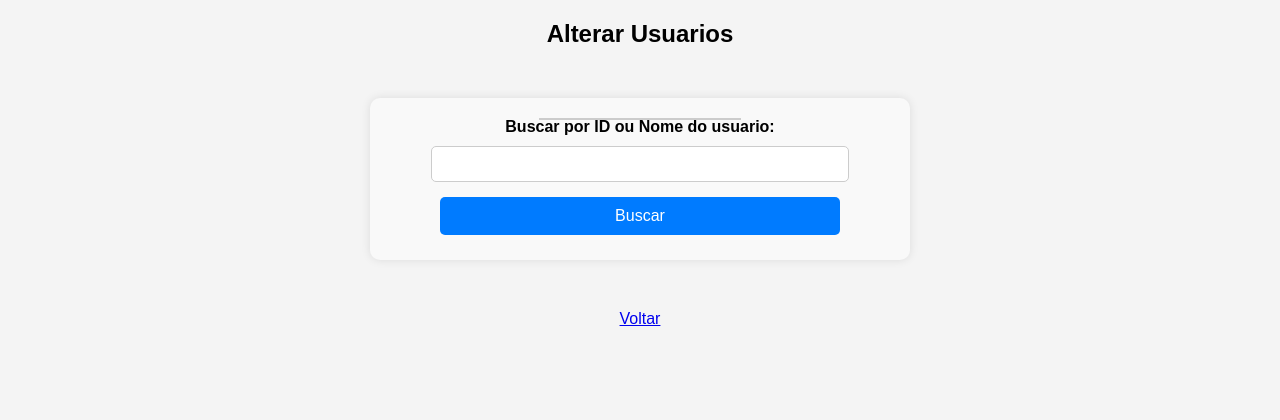
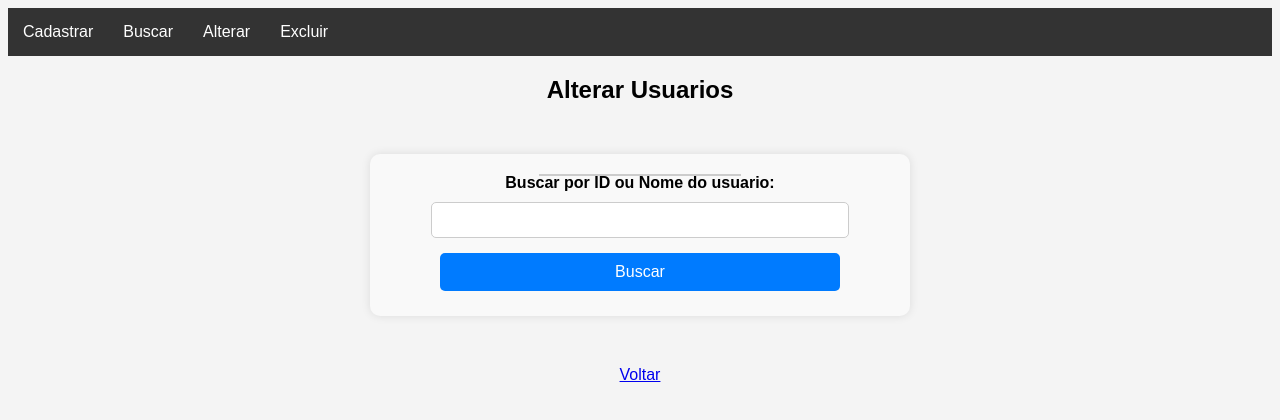
Before and after one commit to IsaacBeep/Prova_IsaacSouza, a PHP site: page /alterar_usuario.php in a window 1280 px wide. Shown: the top 420 px of the page. Run offline with PHP 8.4, Linux system fonts and the light colour scheme; a user stored in the database is signed in; data comes from the database, SQL or seed files in the repository.

Commit message:
indenização

```diff
--- a/alterar_usuario.php
+++ b/alterar_usuario.php
@@ -2,6 +2,7 @@
 
 session_start();
 require_once 'conexao.php';
+require_once 'menu.php';
 
 // VERFICIA SE O USUARIO DE ERMISSÃO DE ADM
 if ($_SESSION['perfil'] != 1) {
@@ -45,9 +46,11 @@ if ($_SERVER["REQUEST_METHOD"] == "POST")
     <meta name="viewport" content="width=device-width, initial-scale=1.0">
     <title>Alterar Usuario</title>
     <link rel="stylesheet" href="styles.css">
+    <script src="validacoes.js"></script>
 
     <!-- CERTIFIQUE-SE DE QUE O JAVASCRIPT ESTA SENDO CARREGADO CORRETAMENTE -->
     <script src="scripts.js"></script>
+
 </head>
 <body>
     <h2>Alterar Usuarios</h2>
@@ -65,9 +68,9 @@ if ($_SERVER["REQUEST_METHOD"] == "POST")
         <form action="processa_alteracao_usuario.php" method="POST">
             <input type="hidden" name="id_usuario" value="<?=htmlspecialchars($usuario['id_usuario'])?>">
             <label for="nome">Nome:</label>
-            <input type="text" id="nome" name="nome" value="<?=htmlspecialchars($usuario['nome'])?>" required>
+            <input type="text" id="nome" name="nome" value="<?=htmlspecialchars($usuario['nome'])?>" required onkeyup="validarNome()">
             <label for="email">E-mail:</label>
-            <input type="email" id="email" name="email" value="<?=htmlspecialchars($usuario['email'])?>" required>
+            <input type="email" id="email" name="email" value="<?=htmlspecialchars($usuario['email'])?>" required onkeyup="validarEmail()">
             <label for="id_perfil">Perfil:</label>
             <select id="id_perfil" name="id_perfil">
                 <option value="1" <?=$usuario['id_perfil'] == 1 ? 'selected': ''?>>Administrador</option>
--- a/buscar_usuario.php
+++ b/buscar_usuario.php
@@ -1,6 +1,7 @@
 <?php
 session_start();
 require_once 'conexao.php';
+require_once 'menu.php';
 
 if ($_SESSION['perfil'] != 1 && $_SESSION['perfil'] !=2) {
     echo "<script>alert('Acesso negado!');window.location.href='principal.php';</script>";
@@ -38,6 +39,7 @@ $usuarios = $stmt->fetchAll(PDO::FETCH_ASSOC);
     <meta name="viewport" content="width=device-width, initial-scale=1.0">
     <title>Buscar Usuario</title>
     <link rel="stylesheet" href="styles.css">
+    <script src="scripts.js"></script>
 </head>
 <body>
     <h2>Lista de Usuarios</h2>
--- a/cadastro_usuario.php
+++ b/cadastro_usuario.php
@@ -1,7 +1,7 @@
 <?php
 session_start();
 require_once 'conexao.php';
-
+require_once 'menu.php';
 
 if ($_SESSION['perfil']!= 1){
     echo "Acesso Negado!";
@@ -36,12 +36,13 @@ if($_SERVER["REQUEST_METHOD"]=="POST"){
     <meta name="viewport" content="width=device-width, initial-scale=1.0">
     <title>Cadastrar Usuario</title>
     <link rel="stylesheet" href="styles.css">
+    <script src="scripts.js"></script>
 </head>
 <body>
     <h2>Cadastrar Usuario</h2>
     <form action="cadastro_usuario.php" method="POST">
         <label for="nome">Nome: </label>
-        <input type="text" id="nome" name="nome" required>
+        <input type="text" id="nome" name="nome" required onkeyup="maiusculo(this)">
 
         <label for="email">E-mail: </label>
         <input type="email" id="email" name="email" required>
--- a/excluir_usuario.php
+++ b/excluir_usuario.php
@@ -1,6 +1,8 @@
 <?php
 session_start();
 require_once 'conexao.php';
+require_once 'menu.php';
+
 if ($_SESSION['perfil'] != 1) {
     echo "<script>alert('Acesso negado!');window.location.href='principal.php';</script>";
     exit();
@@ -39,6 +41,7 @@ if (isset($_GET['id']) && is_numeric($_GET['id'])) {
     <meta name="viewport" content="width=], initial-scale=1.0">
     <title>Excluir Usuario</title>
     <link rel="stylesheet" href="styles.css">
+    <script src="scripts.js"></script>
 </head>
 <body>
     <h2>Excluir Usuario</h2>
--- a/login.php
+++ b/login.php
@@ -44,6 +44,7 @@ if ($_SERVER["REQUEST_METHOD"] == "POST"){
     <link rel="stylesheet" href="styles.css">
 </head>
 <body>
+
     <h2>Login</h2>
     <form action="login.php" method="POST">
         <label for="email">E-mail:</label>
--- /dev/null
+++ b/menu.php
@@ -0,0 +1,81 @@
+<?php
+require_once 'conexao.php';
+
+
+if ($_SESSION['perfil']!= 1){
+    echo "Acesso Negado!";
+    exit();
+}
+
+
+$id_perfil = $_SESSION['perfil'];
+$sqlPerfil = "SELECT nome_perfil FROM perfil WHERE id_perfil = :id_perfil";
+$stmtPerfil = $pdo->prepare($sqlPerfil);
+$stmtPerfil->bindParam(':id_perfil', $id_perfil);
+$stmtPerfil->execute();
+$perfil = $stmtPerfil->fetch(PDO::FETCH_ASSOC);
+$nome_perfil = $perfil['nome_perfil'];
+
+$permissoes = [
+
+    1=>
+[
+    "Cadastrar"=>["cadastro_usuario.php","cadastro_perfil.php","cadastro_cliente.php","cadastro_fornecedor.php","cadastro_produto.php","cadastro_funcionario.php"],
+    "Buscar"=>["buscar_usuario.php","buscar_perfil.php","buscar_cliente.php","buscar_fornecedor.php","buscar_produto.php","buscar_funcionario.php"],
+    "Alterar"=>["alterar_usuario.php","alterar_perfil.php","alterar_cliente.php","alterar_fornecedor.php","alterar_produto.php","alterar_funcionario.php"],
+    "Excluir"=>["excluir_usuario.php","excluir_perfil.php","excluir_cliente.php","excluir_fornecedor.php","excluir_produto.php","excluir_funcionario.php"]],
+
+    2=>
+[
+    "Cadastrar"=>["cadastro_cliente.php"],
+    "Buscar"=>["buscar_cliente.php","buscar_fornecedor.php","buscar_produto.php"],
+    "Alterar"=>["alterar_cliente.php","alterar_fornecedor.php"]],
+
+    3=>
+[
+    "Cadastrar"=>["cadastro_fornecedor.php","cadastro_produto.php"],
+    "Buscar"=>["buscar_cliente.php","buscar_fornecedor.php","buscar_produto.php"],
+    "Alterar"=>["alterar_fornecedor.php","alterar_produto.php"]],
+    "Excluir"=>["excluir_produto.php"],
+
+    4=>
+[
+    "Cadastrar"=>["cadastro_cliente.php"],
+    "Buscar"=>["buscar_produto.php"],
+    "Alterar"=>["alterar_cliente.php"]],
+
+];
+
+// OBTENDO AS OPÇÕES DISPONIVEIS PARA O PERFIL LOGADO
+
+$opcoes_menu = $permissoes[$id_perfil];
+?>
+
+<!DOCTYPE html>
+<html lang="en">
+<head>
+    <meta charset="UTF-8">
+    <meta name="viewport" content="width=device-width, initial-scale=1.0">
+    <title>Document</title>
+    <link rel="stylesheet" href="styles.css">
+    <script src="scripts.js"></script>
+</head>
+<body>
+<nav>
+            <ul class="menu">
+                <?php foreach($opcoes_menu as $categoria=>$arquivos): ?>
+                <li class="dropdown">
+                    <a href="#"><?= $categoria ?></a>
+                    <ul class="dropdown-menu">
+                        <?php foreach($arquivos as $arquivo): ?>
+                        <li>
+                            <a href="<?= $arquivo ?>"><?= ucfirst(str_replace("_"," ",basename($arquivo,".php")))?></a>
+                        </li>
+                            <?php endforeach; ?>
+                    </ul>
+                </li>
+                <?php endforeach; ?>
+            </ul>
+        </nav>
+</body>
+</html>
--- a/styles.css
+++ b/styles.css
@@ -169,10 +169,14 @@ button:hover {
     background-color: #0056b3; /* Azul mais escuro ao passar o mouse */
 }
 
+
 table {
-    width: 80%;
-    margin: 20px auto;
+    width: 100%;
+    border-collapse: collapse;
+    margin-top: 20px;
     background-color: #fff;
-    border-radius: 10px;
-    text-align: left;
+    box-shadow: 0px 0px 10px rgba(0, 0, 0, 0.1);
+    border-radius: 5px;
+    overflow: hidden;
+    font-size: 16px;
 }
--- a/validacoes.js
+++ b/validacoes.js
@@ -2,6 +2,7 @@ function validarFuncionario() {
     let nome = document.getElementById("nome_funcionario").value;
     let telefone = document.getElementById("telefone").value;
     let email = document.getElementById("email").value;
+
 
     if (nome.length < 3) {
         alert("O nome do funcionário deve ter pelo menos 3 caracteres.");
@@ -22,3 +23,29 @@ function validarFuncionario() {
 
     return true;
 }
+
+function validarUsuario() {
+    let nome = document.getElementById("nome_usuario").value;
+    let email = document.getElementById("email").value;
+    let perfil = document.getElementById("perfil").value;
+
+
+    if (nome.length < 3) {
+        alert("O nome do suario deve ter pelo menos 3 caracteres.");
+        return false;
+    }
+
+    let regexPerfil = /^[0-9]{10,11}$/;
+    if (!regexPerfil.test(perfil)) {
+        alert("Digite um telefone válido (10 ou 11 dígitos).");
+        return false;
+    }
+
+    let regexEmail = /^[^\s@]+@[^\s@]+\.[^\s@]+$/;
+    if (!regexEmail.test(email)) {
+        alert("Digite um e-mail válido.");
+        return false;
+    }
+
+    return true;
+}
```
